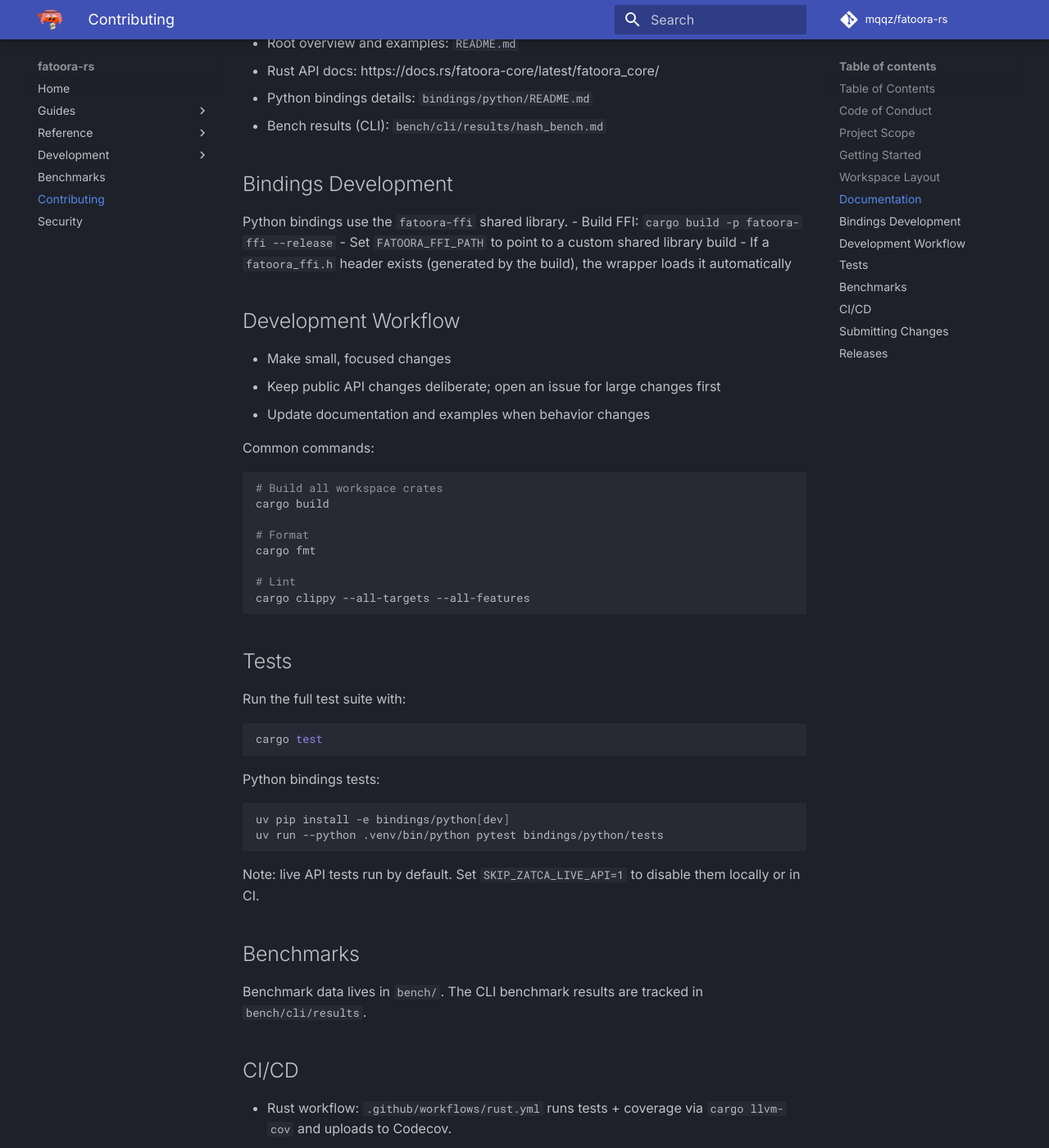
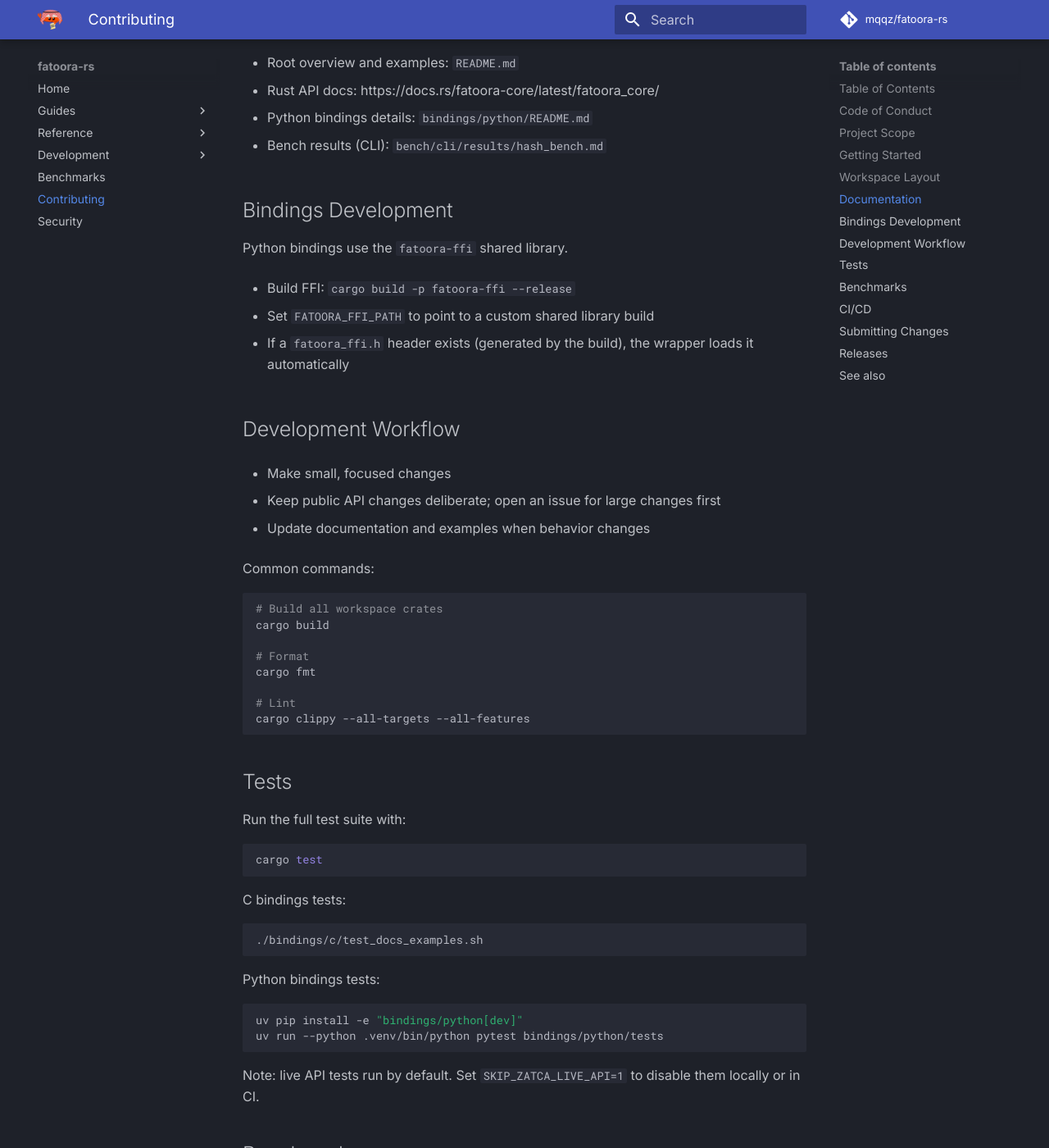
Before and after one commit to mqqz/fatoora-rs, an MkDocs documentation site: the page built from docs/contributing.md, in a window 1280 px wide and 1400 px high, scrolled down 1634 px. Shown: the whole window at 82% size. Built offline with MkDocs 1.6.1 and Material for MkDocs 9.7.7, drawn with Linux system fonts in a browser that asks for light colours; comment, search, counter and statistics services are not loaded; some of the changed text lies outside the part shown.

Commit message:
docs: improve writing and formatting

````diff
--- a/docs/contributing.md
+++ b/docs/contributing.md
@@ -35,28 +35,45 @@ cargo check
 If `libxml2` is missing, install it via your system package manager and re-run `cargo check`.
 
 ## Workspace Layout
+
 - `fatoora-core`: Rust core library and business logic
+
 - `fatoora-derive`: Proc-macro helpers used by the core crate
+
 - `fatoora-rs-cli`: CLI tool wrapping `fatoora-core`
+
 - `fatoora-ffi`: C FFI layer used by language bindings
+
 - `bindings/`: Language bindings (e.g. `bindings/python`)
+
 - `bench/`: Benchmarks and results for performance tracking
 
 ## Documentation
+
 - Root overview and examples: `README.md`
+
 - Rust API docs: https://docs.rs/fatoora-core/latest/fatoora_core/
+
 - Python bindings details: `bindings/python/README.md`
+
 - Bench results (CLI): `bench/cli/results/hash_bench.md`
 
 ## Bindings Development
+
 Python bindings use the `fatoora-ffi` shared library.
+
 - Build FFI: `cargo build -p fatoora-ffi --release`
+
 - Set `FATOORA_FFI_PATH` to point to a custom shared library build
+
 - If a `fatoora_ffi.h` header exists (generated by the build), the wrapper loads it automatically
 
 ## Development Workflow
+
 - Make small, focused changes
+
 - Keep public API changes deliberate; open an issue for large changes first
+
 - Update documentation and examples when behavior changes
 
 Common commands:
@@ -77,26 +94,43 @@ Run the full test suite with:
 cargo test
 ```
 
+C bindings tests:
+```bash
+./bindings/c/test_docs_examples.sh
+```
+
 Python bindings tests:
 ```bash
-uv pip install -e bindings/python[dev]
+uv pip install -e "bindings/python[dev]"
 uv run --python .venv/bin/python pytest bindings/python/tests
 ```
 
 Note: live API tests run by default. Set `SKIP_ZATCA_LIVE_API=1` to disable them locally or in CI.
 
 ## Benchmarks
+
 Benchmark data lives in `bench/`. The CLI benchmark results are tracked in `bench/cli/results`.
 
 ## CI/CD
+
 - Rust workflow: `.github/workflows/rust.yml` runs tests + coverage via `cargo llvm-cov` and uploads to Codecov.
+
 - Python workflow: `.github/workflows/python.yml` runs bindings tests and builds wheels in CI.
 
 ## Submitting Changes
+
 - Open an issue to discuss significant changes or new features
+
 - Add or update tests when possible
-- Make sure formatting and lint checks pass
+
+- Lint and format your code
+
 - Submit a PR with a clear description and rationale
 
 ## Releases
+
 If you need a release, open an issue with the scope and crate(s) to publish.
+
+## See also
+
+- [Development](development/index.md)
````
Also changed, not shown: docs/development/ffi-workflow.md (+8 -0 lines), docs/development/index.md (+25 -7 lines), docs/index.md (+9 -0 lines).
